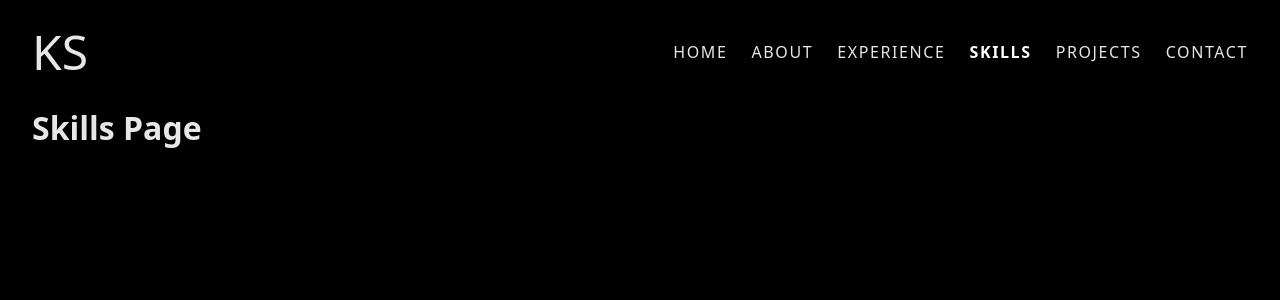
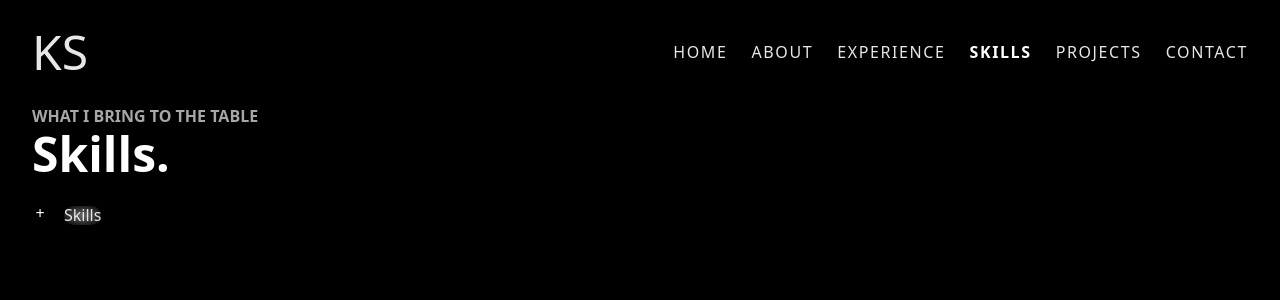
Before and after one commit to kshanu12/Portfolio-new, a Next.js app: page /skills in a window 1280 px wide. Shown: the top 300 px of the page. Built offline with nearby package versions, Linux system fonts and the light colour scheme.

Commit message:
Created basic skeleton of tree view

```diff
--- a/src/components/Icons/index.jsx
+++ b/src/components/Icons/index.jsx
@@ -11,7 +11,7 @@ export const icons = {
     </svg>
   ),
   school: (
-    <svg xmlns="http://www.w3.org/2000/svg" viewBox="0 0 24 24" fill="currentColor" class="size-6">
+    <svg xmlns="http://www.w3.org/2000/svg" viewBox="0 0 24 24" fill="currentColor" className="size-6">
       <path d="M11.7 2.805a.75.75 0 0 1 .6 0A60.65 60.65 0 0 1 22.83 8.72a.75.75 0 0 1-.231 1.337 49.948 49.948 0 0 0-9.902 3.912l-.003.002c-.114.06-.227.119-.34.18a.75.75 0 0 1-.707 0A50.88 50.88 0 0 0 7.5 12.173v-.224c0-.131.067-.248.172-.311a54.615 54.615 0 0 1 4.653-2.52.75.75 0 0 0-.65-1.352 56.123 56.123 0 0 0-4.78 2.589 1.858 1.858 0 0 0-.859 1.228 49.803 49.803 0 0 0-4.634-1.527.75.75 0 0 1-.231-1.337A60.653 60.653 0 0 1 11.7 2.805Z" />
       <path d="M13.06 15.473a48.45 48.45 0 0 1 7.666-3.282c.134 1.414.22 2.843.255 4.284a.75.75 0 0 1-.46.711 47.87 47.87 0 0 0-8.105 4.342.75.75 0 0 1-.832 0 47.87 47.87 0 0 0-8.104-4.342.75.75 0 0 1-.461-.71c.035-1.442.121-2.87.255-4.286.921.304 1.83.634 2.726.99v1.27a1.5 1.5 0 0 0-.14 2.508c-.09.38-.222.753-.397 1.11.452.213.901.434 1.346.66a6.727 6.727 0 0 0 .551-1.607 1.5 1.5 0 0 0 .14-2.67v-.645a48.549 48.549 0 0 1 3.44 1.667 2.25 2.25 0 0 0 2.12 0Z" />
       <path d="M4.462 19.462c.42-.419.753-.89 1-1.395.453.214.902.435 1.347.662a6.742 6.742 0 0 1-1.286 1.794.75.75 0 0 1-1.06-1.06Z" />
--- a/src/components/experience/index.jsx
+++ b/src/components/experience/index.jsx
@@ -1,6 +1,6 @@
 import { VerticalTimeline, VerticalTimelineElement } from 'react-vertical-timeline-component';
 import 'react-vertical-timeline-component/style.min.css';
-import { expDetails } from './expDetails';
+import { expDetails } from '../../constants/expDetails';
 import styles from './style.module.css';
 import { icons } from '../Icons';
 import useWindowWidth from '@/hooks/useWindowWidth';
--- /dev/null
+++ b/src/components/skills/TreeNode/index.jsx
@@ -0,0 +1,23 @@
+import styles from "../style.module.css"
+
+function TreeNode({ node }) {
+    return (
+        <li>
+            {node.children ? (
+                <>
+                    <input type="checkbox" id={node.id} />
+                    <label htmlFor={node.id} className={styles.tree_label}>{node.label}</label>
+                    <ul>
+                        {node.children.map(child => (
+                            <TreeNode key={child.id} node={child} />
+                        ))}
+                    </ul>
+                </>
+            ) : (
+                <span className={styles.tree_label}>{node.label}</span>
+            )}
+        </li>
+    );
+}
+
+export default TreeNode;
--- /dev/null
+++ b/src/components/skills/index.jsx
@@ -0,0 +1,19 @@
+import styles from './style.module.css';
+import { skills } from '@/constants/skills';
+import TreeNode from './TreeNode';
+
+const SkillSection = () => {
+    return (
+        <div>
+            <p className="subTitle">WHAT I BRING TO THE TABLE</p>
+            <h1 className="title">Skills.</h1>
+            <ul className={styles.tree}>
+                {skills.map(node => (
+                    <TreeNode key={node.id} node={node} />
+                ))}
+            </ul>
+        </div>
+    );
+};
+
+export default SkillSection;
--- /dev/null
+++ b/src/components/skills/style.module.css
@@ -0,0 +1,189 @@
+/* ————————————————————–
+  Tree core styles
+*/
+.tree {
+    margin: 1em;
+    list-style-type: none;
+}
+
+.tree input {
+    position: absolute;
+    clip: rect(0, 0, 0, 0);
+}
+
+.tree input~ul {
+    display: none;
+    transition: all 1s ease;
+}
+
+.tree input:checked~ul {
+    display: block;
+    max-height: 1000px;
+    opacity: 1;
+    transition: all 1s ease;
+}
+
+/* ————————————————————–
+  Tree rows
+*/
+.tree li {
+    line-height: 1.2;
+    position: relative;
+    padding: 0 0 1em 1em;
+    list-style-type: none;
+}
+
+.tree ul li {
+    padding: 1em 0 0 1em;
+}
+
+.tree>li:last-child {
+    padding-bottom: 0;
+}
+
+/* ————————————————————–
+  Tree labels
+*/
+.tree_label {
+    position: relative;
+    display: inline-block;
+    border-radius: 50px;
+    background: radial-gradient(#666, #000);
+}
+
+label.tree_label {
+    cursor: pointer;
+}
+
+label.tree_label:hover {
+    color: #666;
+}
+
+/* ————————————————————–
+  Tree expanded icon
+*/
+label.tree_label:before {
+    background: #000;
+    color: #fff;
+    position: relative;
+    z-index: 1;
+    float: left;
+    margin: 0 1em 0 -2em;
+    width: 1em;
+    height: 1em;
+    border-radius: 1em;
+    content: '+';
+    text-align: center;
+    line-height: .9em;
+    transition: transform 1s ease;
+}
+
+:checked~label.tree_label:before {
+    content: '–';
+    transform: rotate(90deg);
+    transition: transform 1s ease;
+}
+
+/* ————————————————————–
+  Tree branches
+*/
+.tree li:before {
+    position: absolute;
+    top: 0;
+    bottom: 0;
+    left: -.5em;
+    display: block;
+    width: 0;
+    border-left: 1px solid #777;
+    content: "";
+    transition: border-color 0.4s ease;
+}
+
+.tree input:checked~ul li:before {
+    border-left: 1px solid #333;
+    animation: branchFadeIn 1s ease;
+}
+
+.tree_label:after {
+    position: absolute;
+    top: 0;
+    left: -1.5em;
+    display: block;
+    height: 0.5em;
+    width: 1em;
+    border-bottom: 1px solid #777;
+    border-left: 1px solid #777;
+    border-radius: 0 0 0 .3em;
+    content: '';
+    transition: all 1s ease;
+}
+
+label.tree_label:after {
+    border-bottom: 0;
+}
+
+:checked~label.tree_label:after {
+    border-radius: 0 .3em 0 0;
+    border-top: 1px solid #333;
+    border-right: 1px solid #333;
+    border-bottom: 0;
+    border-left: 0;
+    bottom: 0;
+    top: 0.5em;
+    height: auto;
+    animation: connectorTransform 1s ease;
+}
+
+.tree li:last-child:before {
+    height: 1em;
+    bottom: auto;
+}
+
+.tree>li:last-child:before {
+    display: none;
+}
+
+.tree_custom {
+    display: block;
+    background: #eee;
+    padding: 1em;
+    border-radius: 0.3em;
+}
+
+/* Animations */
+@keyframes branchFadeIn {
+    from {
+        opacity: 0;
+    }
+
+    to {
+        opacity: 1;
+    }
+}
+
+@keyframes connectorTransform {
+    0% {
+        transform: scaleX(0);
+    }
+
+    100% {
+        transform: scaleX(1);
+    }
+}
+
+/* Animation for folder expansion */
+.tree input:checked~ul {
+    animation: expandFolder 1s ease forwards;
+}
+
+@keyframes expandFolder {
+    0% {
+        transform: translateY(-20px);
+        opacity: 0;
+    }
+
+    100% {
+        transform: translateY(0);
+        opacity: 1;
+    }
+}
--- /dev/null
+++ b/src/constants/skills.js
@@ -0,0 +1,80 @@
+export const skills = [
+  {
+    id: "1",
+    label: "Skills",
+    children: [
+      {
+        id: "1-1",
+        label: "Technical",
+        children: [
+          {
+            id: "1-1-1",
+            label: "Languages",
+            children: [
+              { id: "1-1-1-1", label: "C" },
+              { id: "1-1-1-2", label: "C++" },
+              { id: "1-1-1-3", label: "JavaScript" },
+              { id: "1-1-1-4", label: "TypeScript" },
+              { id: "1-1-1-5", label: "Python" },
+              { id: "1-1-1-6", label: "GraphQL" },
+            ],
+          },
+          {
+            id: "1-1-2",
+            label: "Frontend",
+            children: [
+              { id: "1-1-2-1", label: "React" },
+              { id: "1-1-2-2", label: "Next.js" },
+              { id: "1-1-2-3", label: "Redux" },
+              { id: "1-1-2-4", label: "Zustand" },
+              { id: "1-1-2-5", label: "Tailwind CSS" },
+              { id: "1-1-2-6", label: "MUI (Material-UI)" },
+              { id: "1-1-2-7", label: "HTML" },
+              { id: "1-1-2-8", label: "CSS / SCSS" },
+              { id: "1-1-2-9", label: "Vitest" },
+            ],
+          },
+          {
+            id: "1-1-3",
+            label: "Backend",
+            children: [
+              { id: "1-1-3-1", label: "Node.js" },
+              { id: "1-1-3-2", label: "NestJS" },
+              { id: "1-1-3-3", label: "Express.js" },
+            ],
+          },
+          {
+            id: "1-1-4",
+            label: "Database",
+            children: [
+              { id: "1-1-4-1", label: "SQL" },
+              { id: "1-1-4-2", label: "PostgreSQL" },
+              { id: "1-1-4-3", label: "MongoDB" },
+            ],
+          },
+          {
+            id: "1-1-5",
+            label: "Tools",
+            children: [
+              { id: "1-1-5-1", label: "Git" },
+              { id: "1-1-5-2", label: "Swagger" },
+              { id: "1-1-5-3", label: "Docker" },
+              { id: "1-1-5-4", label: "JIRA" },
+              { id: "1-1-5-5", label: "Confluence" },
+              { id: "1-1-5-6", label: "Linux" },
+            ],
+          },
+        ],
+      },
+      {
+        id: "1-2",
+        label: "Non-Technical / Hobbies",
+        children: [
+          { id: "1-2-1", label: "Sketching" },
+          { id: "1-2-2", label: "Badminton" },
+          { id: "1-2-3", label: "Traveling" },
+        ],
+      },
+    ],
+  },
+];
--- a/src/pages/skills.jsx
+++ b/src/pages/skills.jsx
@@ -1,3 +1,10 @@
+import dynamic from "next/dynamic";
+
+// Dynamically import the SkillSection component without SSR
+const SkillSection = dynamic(() => import("@/components/skills"), {
+  ssr: false,
+});
+
 export default function Skills() {
-    return <h1>Skills Page</h1>;
+    return <SkillSection/>;
 }
```
Also changed, not shown: src/constants/expDetails.js (renamed from src/components/experience/expDetails.js).
